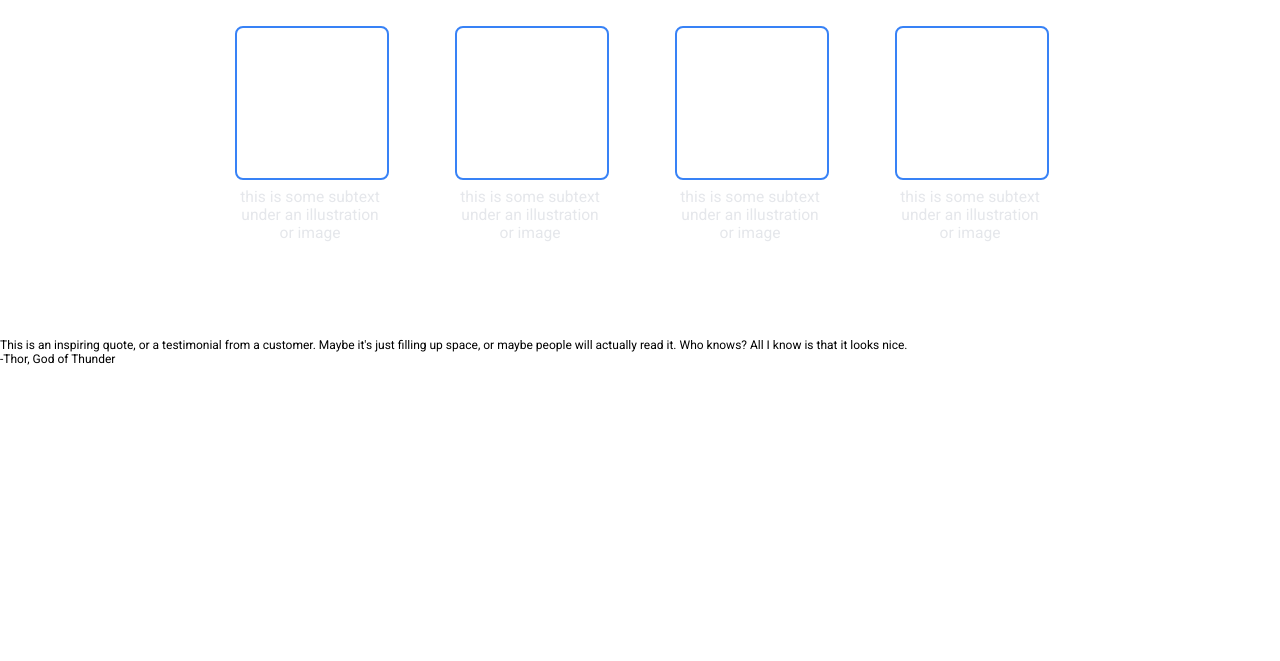
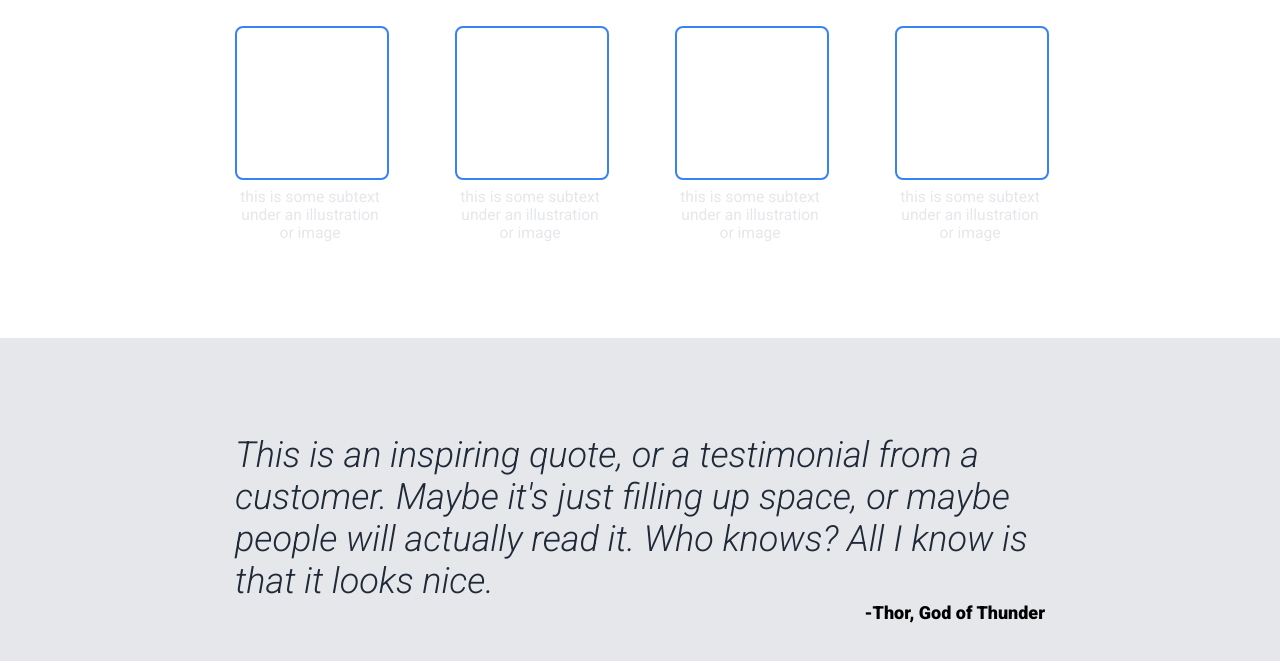
Before and after one commit to mattbuckwell/odin-landing-page, a plain HTML site: page index.html in a window 1280 px wide. Shown: the part 633-1294 px from the top of the page. Before the commit the page ends 999 px from the top, so only its background shows below. Drawn offline with Linux system fonts and the light colour scheme.

Commit message:
Added quote styles to styles.css and updated index.html

```diff
--- a/css/styles.css
+++ b/css/styles.css
@@ -138,3 +138,30 @@ li.logo {
     color: var(--header-link);
     padding-top: 8px;
 }
+
+/* ----- QUOTE section ----- */
+.quote {
+    background-color: var(--quote-background);
+    display: flex;
+    justify-content: center;
+    padding: 8rem 0;
+}
+
+.quote-container {
+    width: 810px;
+    display: flex;
+    flex-direction: column;
+}
+
+.quote-text {
+    font-size: 3rem;
+    font-weight: 300;
+    font-style: italic;
+    color: #1F2937;
+}
+
+.quote-author {
+    align-self: flex-end;
+    font-weight: 900;
+    font-size: 1.5rem;
+}
--- a/index.html
+++ b/index.html
@@ -92,7 +92,7 @@
         </section>
         <section class="quote">
             <div class="quote-container">
-                <p class="quote">
+                <p class="quote-text">
                     This is an inspiring quote, or a testimonial from
                     a customer. Maybe it's just filling up space, or
                     maybe people will actually read it. Who knows?
```
